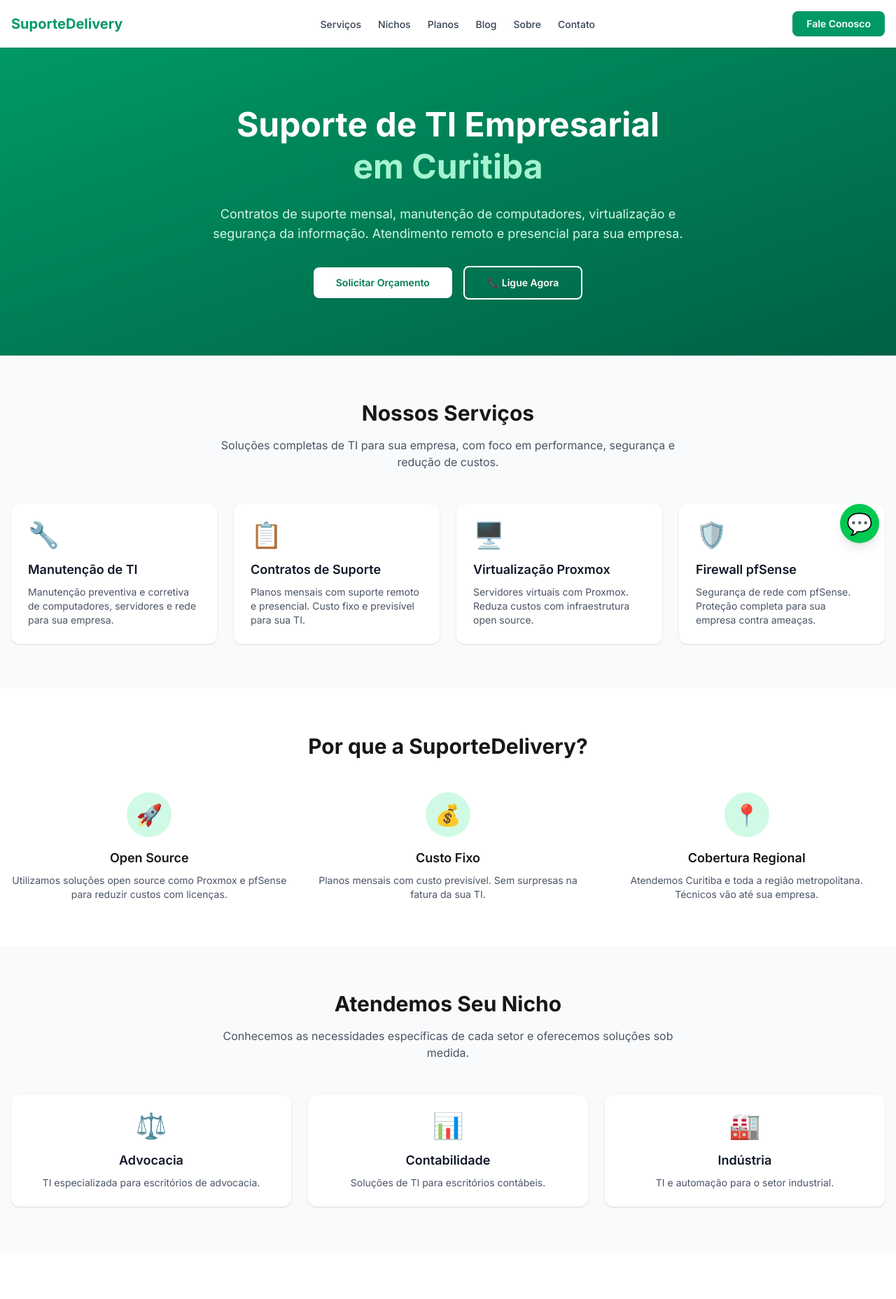
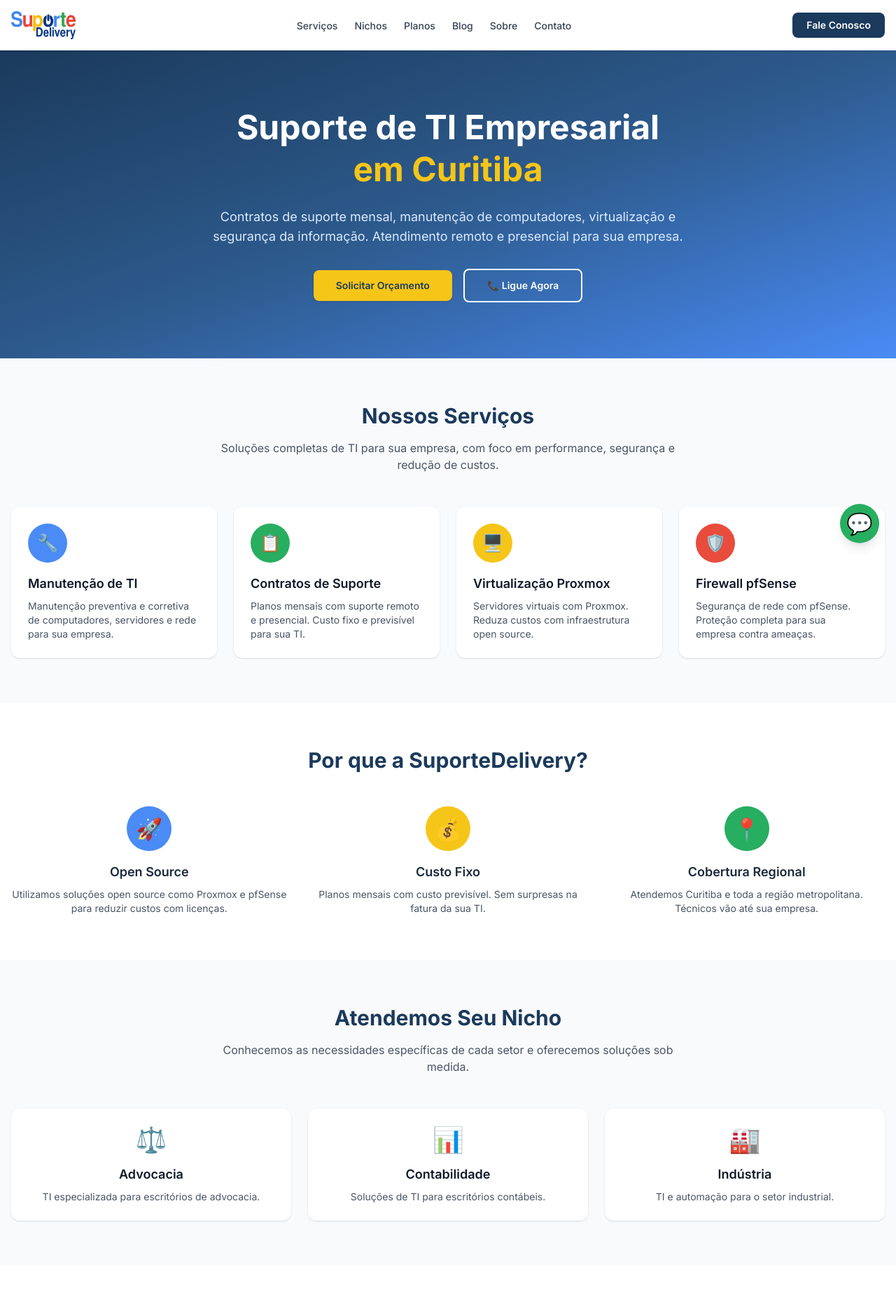
Before and after one commit to suportedelivery/newsite, a Next.js app: page / in a window 1280 px wide. Shown: the top 1856 px of the page at 70% size. Built offline with nearby package versions, Linux system fonts and the light colour scheme.

Commit message:
feat: update colors to match logo - primary blue, accent colors

```diff
--- a/src/app/globals.css
+++ b/src/app/globals.css
@@ -2,12 +2,26 @@
 
 :root {
   --background: #ffffff;
-  --foreground: #171717;
+  --foreground: #1B2A3D;
+  --primary: #1B3A5C;
+  --primary-light: #2D5A8C;
+  --secondary: #4A8BF5;
+  --accent-red: #E84C3D;
+  --accent-yellow: #F5C518;
+  --accent-green: #27AE60;
+  --accent-blue: #4A8BF5;
 }
 
 @theme inline {
   --color-background: var(--background);
   --color-foreground: var(--foreground);
+  --color-primary: var(--primary);
+  --color-primary-light: var(--primary-light);
+  --color-secondary: var(--secondary);
+  --color-accent-red: var(--accent-red);
+  --color-accent-yellow: var(--accent-yellow);
+  --color-accent-green: var(--accent-green);
+  --color-accent-blue: var(--accent-blue);
   --font-sans: var(--font-inter);
 }
 
--- a/src/app/page.tsx
+++ b/src/app/page.tsx
@@ -17,6 +17,7 @@
       "Manutenção preventiva e corretiva de computadores, servidores e rede para sua empresa.",
     href: "/servicos/manutencao",
     icon: "🔧",
+    color: "bg-accent-blue",
   },
   {
     title: "Contratos de Suporte",
@@ -24,6 +25,7 @@
       "Planos mensais com suporte remoto e presencial. Custo fixo e previsível para sua TI.",
     href: "/servicos/contratos",
     icon: "📋",
+    color: "bg-accent-green",
   },
   {
     title: "Virtualização Proxmox",
@@ -31,6 +33,7 @@
       "Servidores virtuais com Proxmox. Reduza custos com infraestrutura open source.",
     href: "/servicos/proxmox",
     icon: "🖥️",
+    color: "bg-accent-yellow",
   },
   {
     title: "Firewall pfSense",
@@ -38,6 +41,7 @@
       "Segurança de rede com pfSense. Proteção completa para sua empresa contra ameaças.",
     href: "/servicos/pfsense",
     icon: "🛡️",
+    color: "bg-accent-red",
   },
 ];
 
@@ -47,18 +51,21 @@
     description: "TI especializada para escritórios de advocacia.",
     href: "/nichos/advocacia",
     icon: "⚖️",
+    color: "text-accent-blue",
   },
   {
     title: "Contabilidade",
     description: "Soluções de TI para escritórios contábeis.",
     href: "/nichos/contabilidade",
     icon: "📊",
+    color: "text-accent-green",
   },
   {
     title: "Indústria",
     description: "TI e automação para o setor industrial.",
     href: "/nichos/industria",
     icon: "🏭",
+    color: "text-accent-red",
   },
 ];
 
@@ -67,16 +74,19 @@
     name: "Renan Braga",
     initials: "RB",
     text: "Excelente prestação de serviços! A empresa revolucionou nosso escritório e permitiu que otimizássemos nossos resultados com a tecnologia implantada.",
+    color: "bg-accent-blue",
   },
   {
     name: "Mario Amanajas",
     initials: "MA",
     text: "A muitos anos contamos aqui na Empresa com os Serviços da Suporte Delivery. Economizamos mais depois que optamos pelo Contrato com Garantia de Equipamentos.",
+    color: "bg-primary",
   },
   {
     name: "Vando Valentini",
     initials: "VV",
     text: "Eles cuidam das Câmeras de Segurança, colocaram um Servidor de Internet para juntar 2 links. Nossos Computadores estão sempre atualizados e funcionando bem.",
+    color: "bg-accent-green",
   },
 ];
 
@@ -84,14 +94,14 @@
   return (
     <>
       {/* Hero */}
-      <section className="bg-gradient-to-br from-emerald-600 to-emerald-800 py-20 text-white">
+      <section className="bg-gradient-to-br from-primary via-primary-light to-secondary py-20 text-white">
         <div className="container mx-auto px-4 text-center">
           <h1 className="text-4xl font-bold leading-tight md:text-5xl">
             Suporte de TI Empresarial
             <br />
-            <span className="text-emerald-200">em Curitiba</span>
+            <span className="text-accent-yellow">em Curitiba</span>
           </h1>
-          <p className="mx-auto mt-6 max-w-2xl text-lg text-emerald-100">
+          <p className="mx-auto mt-6 max-w-2xl text-lg text-blue-100">
             Contratos de suporte mensal, manutenção de computadores,
             virtualização e segurança da informação. Atendimento remoto e
             presencial para sua empresa.
@@ -101,13 +111,13 @@
               href="https://wa.me/554137983434?text=Ol%C3%A1%2C%20gostaria%20de%20um%20or%C3%A7amento."
               target="_blank"
               rel="noopener noreferrer"
-              className="rounded-lg bg-white px-8 py-3 text-sm font-semibold text-emerald-700 shadow transition hover:bg-emerald-50"
+              className="rounded-lg bg-accent-yellow px-8 py-3 text-sm font-semibold text-primary shadow transition hover:bg-yellow-400"
             >
               Solicitar Orçamento
             </a>
             <a
               href="tel:+554137983434"
-              className="rounded-lg border-2 border-white px-8 py-3 text-sm font-semibold text-white transition hover:bg-white hover:text-emerald-700"
+              className="rounded-lg border-2 border-white px-8 py-3 text-sm font-semibold text-white transition hover:bg-white hover:text-primary"
             >
               📞 Ligue Agora
             </a>
@@ -118,7 +128,9 @@
       {/* Serviços */}
       <section className="bg-gray-50 py-16">
         <div className="container mx-auto px-4">
-          <h2 className="text-center text-3xl font-bold">Nossos Serviços</h2>
+          <h2 className="text-center text-3xl font-bold text-primary">
+            Nossos Serviços
+          </h2>
           <p className="mx-auto mt-4 max-w-2xl text-center text-gray-600">
             Soluções completas de TI para sua empresa, com foco em
             performance, segurança e redução de custos.
@@ -130,8 +142,10 @@
                 href={service.href}
                 className="group rounded-xl bg-white p-6 shadow transition hover:shadow-lg"
               >
-                <div className="text-4xl">{service.icon}</div>
-                <h3 className="mt-4 text-lg font-semibold text-gray-900 group-hover:text-emerald-600">
+                <div className={`flex h-14 w-14 items-center justify-center rounded-full ${service.color} text-2xl text-white`}>
+                  {service.icon}
+                </div>
+                <h3 className="mt-4 text-lg font-semibold text-gray-900 group-hover:text-primary">
                   {service.title}
                 </h3>
                 <p className="mt-2 text-sm text-gray-600">
@@ -146,12 +160,12 @@
       {/* Diferenciais */}
       <section className="py-16">
         <div className="container mx-auto px-4">
-          <h2 className="text-center text-3xl font-bold">
+          <h2 className="text-center text-3xl font-bold text-primary">
             Por que a SuporteDelivery?
           </h2>
           <div className="mt-12 grid gap-8 md:grid-cols-3">
             <div className="text-center">
-              <div className="mx-auto flex h-16 w-16 items-center justify-center rounded-full bg-emerald-100 text-3xl">
+              <div className="mx-auto flex h-16 w-16 items-center justify-center rounded-full bg-accent-blue text-3xl">
                 🚀
               </div>
               <h3 className="mt-4 text-lg font-semibold">Open Source</h3>
@@ -161,7 +175,7 @@
               </p>
             </div>
             <div className="text-center">
-              <div className="mx-auto flex h-16 w-16 items-center justify-center rounded-full bg-emerald-100 text-3xl">
+              <div className="mx-auto flex h-16 w-16 items-center justify-center rounded-full bg-accent-yellow text-3xl">
                 💰
               </div>
               <h3 className="mt-4 text-lg font-semibold">Custo Fixo</h3>
@@ -171,7 +185,7 @@
               </p>
             </div>
             <div className="text-center">
-              <div className="mx-auto flex h-16 w-16 items-center justify-center rounded-full bg-emerald-100 text-3xl">
+              <div className="mx-auto flex h-16 w-16 items-center justify-center rounded-full bg-accent-green text-3xl">
                 📍
               </div>
               <h3 className="mt-4 text-lg font-semibold">Cobertura Regional</h3>
@@ -187,7 +201,7 @@
       {/* Nichos */}
       <section className="bg-gray-50 py-16">
         <div className="container mx-auto px-4">
-          <h2 className="text-center text-3xl font-bold">
+          <h2 className="text-center text-3xl font-bold text-primary">
             Atendemos Seu Nicho
           </h2>
           <p className="mx-auto mt-4 max-w-2xl text-center text-gray-600">
@@ -201,8 +215,8 @@
                 href={nicho.href}
                 className="group rounded-xl bg-white p-6 text-center shadow transition hover:shadow-lg"
               >
-                <div className="text-4xl">{nicho.icon}</div>
-                <h3 className="mt-4 text-lg font-semibold text-gray-900 group-hover:text-emerald-600">
+                <div className={`text-4xl ${nicho.color}`}>{nicho.icon}</div>
+                <h3 className="mt-4 text-lg font-semibold text-gray-900 group-hover:text-primary">
                   {nicho.title}
                 </h3>
                 <p className="mt-2 text-sm text-gray-600">{nicho.description}</p>
@@ -215,7 +229,7 @@
       {/* Depoimentos */}
       <section className="py-16">
         <div className="container mx-auto px-4">
-          <h2 className="text-center text-3xl font-bold">
+          <h2 className="text-center text-3xl font-bold text-primary">
             O que nossos Clientes dizem
           </h2>
           <p className="mx-auto mt-4 max-w-2xl text-center text-gray-600">
@@ -228,7 +242,7 @@
                 className="rounded-xl bg-gray-50 p-6 shadow-sm"
               >
                 <div className="flex items-center gap-3">
-                  <div className="flex h-10 w-10 items-center justify-center rounded-full bg-emerald-600 text-sm font-bold text-white">
+                  <div className={`flex h-10 w-10 items-center justify-center rounded-full ${t.color} text-sm font-bold text-white`}>
                     {t.initials}
                   </div>
                   <div>
@@ -243,7 +257,7 @@
           <div className="mt-8 text-center">
             <Link
               href="/depoimentos"
-              className="text-sm font-semibold text-emerald-600 hover:underline"
+              className="text-sm font-semibold text-primary hover:underline"
             >
               Ver todos os depoimentos →
             </Link>
@@ -252,10 +266,10 @@
       </section>
 
       {/* CTA Final */}
-      <section className="bg-emerald-600 py-16 text-white">
+      <section className="bg-gradient-to-r from-accent-red via-accent-yellow to-accent-green py-16 text-white">
         <div className="container mx-auto px-4 text-center">
           <h2 className="text-3xl font-bold">Pronto para otimizar sua TI?</h2>
-          <p className="mx-auto mt-4 max-w-xl text-emerald-100">
+          <p className="mx-auto mt-4 max-w-xl text-white/90">
             Fale conosco e descubra como podemos ajudar sua empresa a economizar
             e ter mais eficiência tecnológica.
           </p>
@@ -264,13 +278,13 @@
               href="https://wa.me/554137983434?text=Ol%C3%A1%2C%20gostaria%20de%20um%20or%C3%A7amento."
               target="_blank"
               rel="noopener noreferrer"
-              className="rounded-lg bg-white px-8 py-3 text-sm font-semibold text-emerald-700 shadow transition hover:bg-emerald-50"
+              className="rounded-lg bg-white px-8 py-3 text-sm font-semibold text-primary shadow transition hover:bg-gray-100"
             >
               WhatsApp
             </a>
             <Link
               href="/contato"
-              className="rounded-lg border-2 border-white px-8 py-3 text-sm font-semibold text-white transition hover:bg-white hover:text-emerald-700"
+              className="rounded-lg border-2 border-white px-8 py-3 text-sm font-semibold text-white transition hover:bg-white hover:text-primary"
             >
               Formulário de Contato
             </Link>
--- a/src/components/Header.tsx
+++ b/src/components/Header.tsx
@@ -19,9 +19,11 @@
     <header className="sticky top-0 z-50 bg-white shadow-sm">
       <nav className="container mx-auto flex items-center justify-between px-4 py-4">
         <Link href="/" className="flex items-center gap-2">
-          <span className="text-xl font-bold text-emerald-600">
-            SuporteDelivery
-          </span>
+          <img
+            src="/logo.png"
+            alt="SuporteDelivery"
+            className="h-10 w-auto"
+          />
         </Link>
 
         {/* Desktop nav */}
@@ -30,7 +32,7 @@
             <li key={link.href}>
               <Link
                 href={link.href}
-                className="text-sm font-medium text-gray-700 transition hover:text-emerald-600"
+                className="text-sm font-medium text-gray-700 transition hover:text-primary"
               >
                 {link.label}
               </Link>
@@ -42,7 +44,7 @@
           href="https://wa.me/554137983434?text=Ol%C3%A1%2C%20gostaria%20de%20um%20or%C3%A7amento."
           target="_blank"
           rel="noopener noreferrer"
-          className="hidden rounded-lg bg-emerald-600 px-5 py-2 text-sm font-semibold text-white transition hover:bg-emerald-700 md:inline-block"
+          className="hidden rounded-lg bg-primary px-5 py-2 text-sm font-semibold text-white transition hover:bg-primary-light md:inline-block"
         >
           Fale Conosco
         </a>
@@ -80,7 +82,7 @@
                 <Link
                   href={link.href}
                   onClick={() => setMobileOpen(false)}
-                  className="block py-2 text-sm font-medium text-gray-700 hover:text-emerald-600"
+                  className="block py-2 text-sm font-medium text-gray-700 hover:text-primary"
                 >
                   {link.label}
                 </Link>
@@ -91,7 +93,7 @@
             href="https://wa.me/554137983434?text=Ol%C3%A1%2C%20gostaria%20de%20um%20or%C3%A7amento."
             target="_blank"
             rel="noopener noreferrer"
-            className="mt-4 block rounded-lg bg-emerald-600 px-5 py-2 text-center text-sm font-semibold text-white"
+            className="mt-4 block rounded-lg bg-primary px-5 py-2 text-center text-sm font-semibold text-white"
           >
             Fale Conosco
           </a>
--- a/src/components/WhatsAppButton.tsx
+++ b/src/components/WhatsAppButton.tsx
@@ -4,7 +4,7 @@
       href="https://wa.me/554137983434?text=Ol%C3%A1%2C%20gostaria%20de%20um%20or%C3%A7amento."
       target="_blank"
       rel="noopener noreferrer"
-      className="fixed bottom-6 right-6 z-50 flex h-14 w-14 items-center justify-center rounded-full bg-green-500 text-3xl text-white shadow-lg transition hover:bg-green-600 hover:scale-110"
+      className="fixed bottom-6 right-6 z-50 flex h-14 w-14 items-center justify-center rounded-full bg-accent-green text-3xl text-white shadow-lg transition hover:bg-green-600 hover:scale-110"
       aria-label="WhatsApp"
     >
       💬
```
Also changed, not shown: src/components/Footer.tsx (+19 -15 lines).
